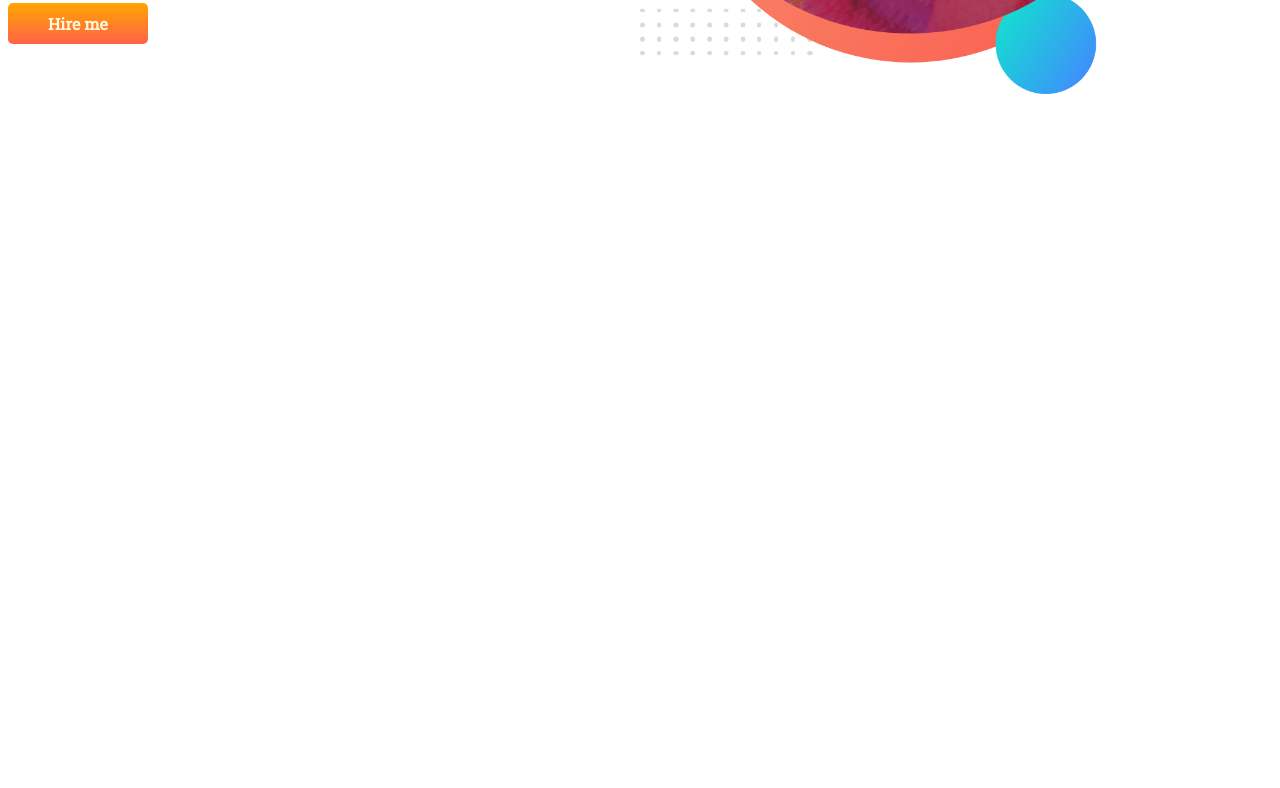
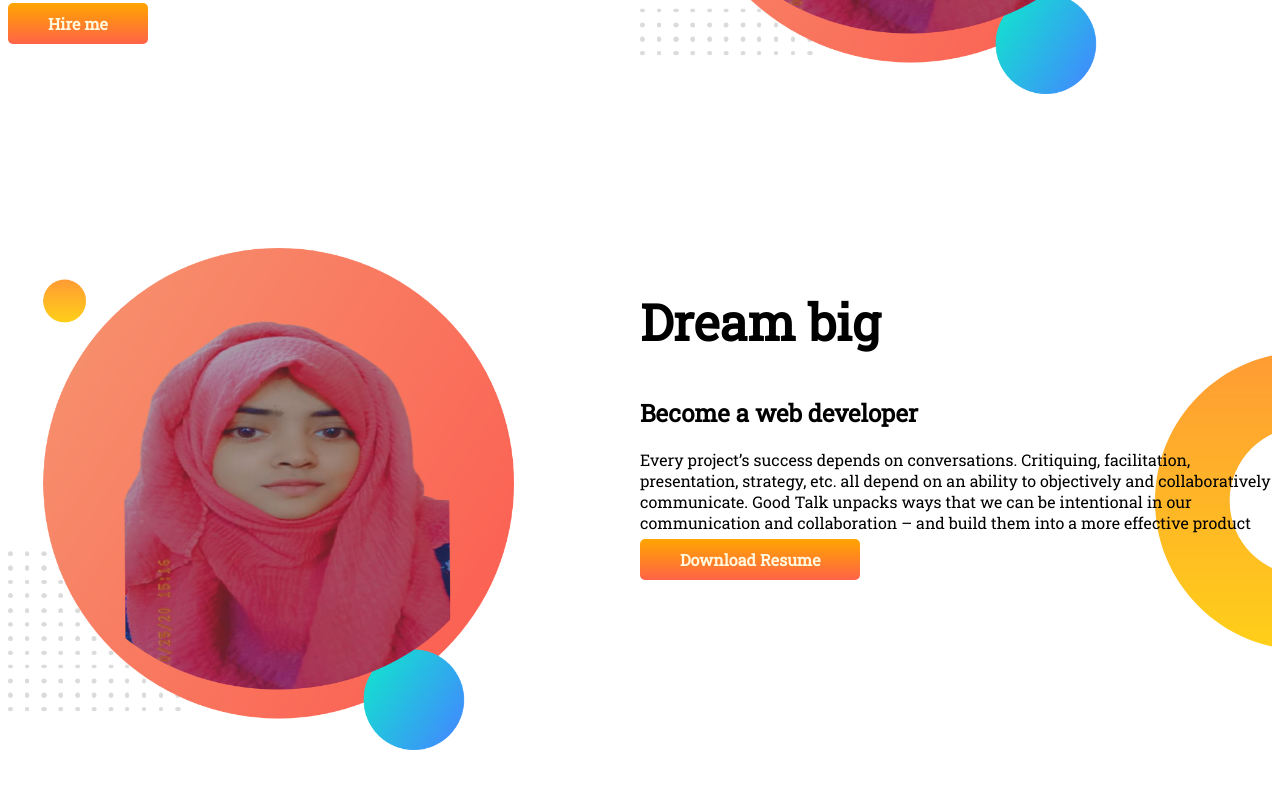
Before and after one commit to Teresaahmed/develop-portfolio, a plain HTML site: page index.html in a window 1280 px wide. Shown: the part 416-1204 px from the top of the page. Before the commit the page ends 800 px from the top, so only its background shows below. Drawn offline with Linux system fonts and the light colour scheme; a web font is replaced by a local one.

Commit message:
Dream big

```diff
--- a/index.html
+++ b/index.html
@@ -31,6 +31,19 @@
             <img src="images/my-bg (1).png" alt="img">
         </div>
     </section>
+    <section class="Dream-big">
+        <div class="half-width">
+         <img src="images/my-bg (1).png" alt="">
+        </div>
+        <div class="half-width">
+        <h1>Dream big</h1>
+        <h2>Become a web developer</h2>
+        <p>Every project’s success depends on conversations. Critiquing, facilitation, presentation, strategy, etc.
+            all depend on an ability to objectively and collaboratively communicate. Good Talk unpacks ways that we
+            can be intentional in our communication and collaboration – and build them into a more effective product</p>
+            <a class="link-button" target="_blank" href="https://fonts.google.com/specimen/Roboto#standard-styles">Download Resume</a>
+        </div>
+    </section>
 </body>
 
 </html>
--- a/style.css
+++ b/style.css
@@ -11,6 +11,7 @@ h1 {
 }
 section{
     display: flex;
+    margin-bottom: 150px;
 }
 .half-width{
     width: 50%;
@@ -30,3 +31,8 @@ section{
     background-image: url(images/top-banner.png);
     background-repeat: no-repeat;
 }
+.Dream-big{
+    background-image: url(images/dream-bg.png);
+    background-repeat: no-repeat;
+    background-position: right;
+}
```
